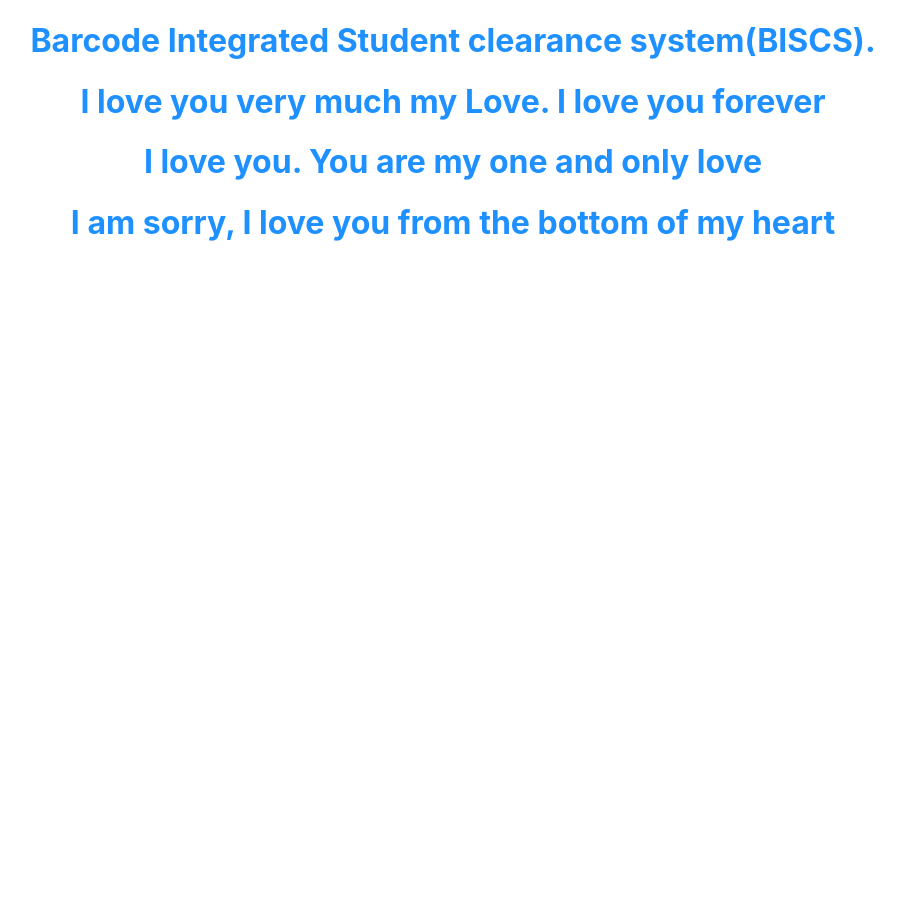
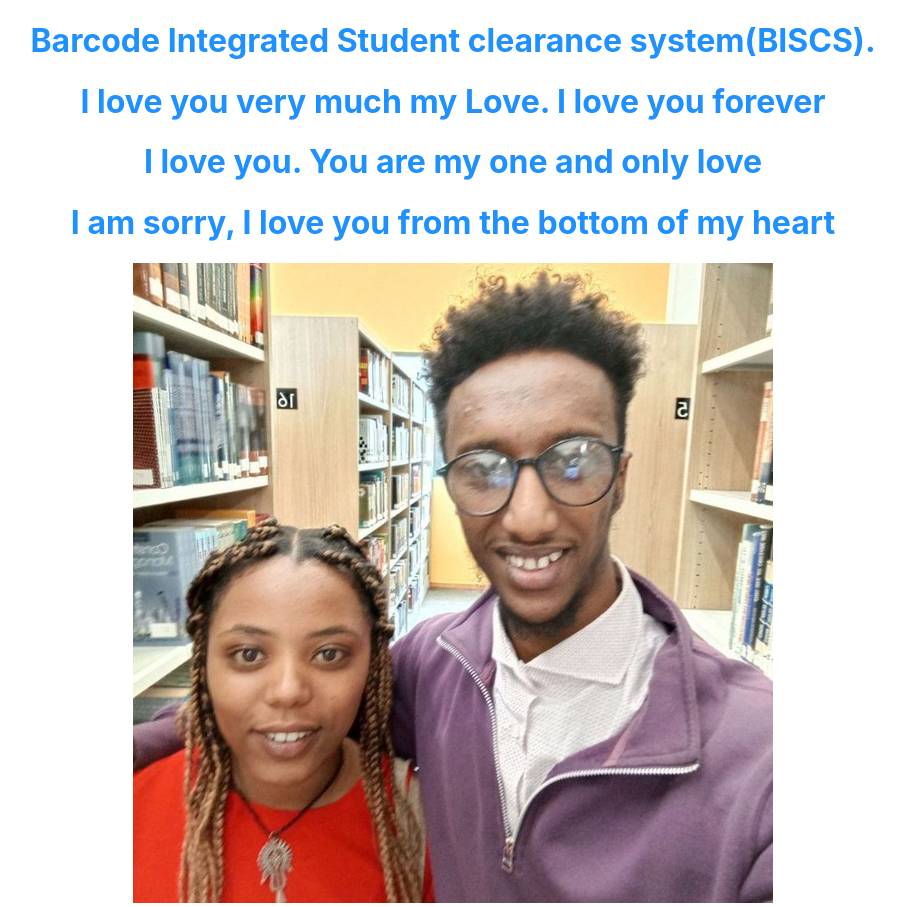
Before and after one commit to kennataddese6/BISCS, a React (Create React App) app in the folder frontend/: page / in a window 1280 px wide. Shown: the whole page, without its empty margins (187-1091 px from the left). Before the commit the page ends 800 px from the top, so only its background shows below. Built offline with nearby package versions, Linux system fonts and the light colour scheme.

Commit message:
add an image

```diff
--- a/frontend/src/App.js
+++ b/frontend/src/App.js
@@ -1,5 +1,5 @@
 import "./App.css";
-
+import love from "../src/assets/Love.jpg";
 function App() {
   return (
     <div className="Introduction">
@@ -8,6 +8,7 @@ function App() {
       <h1>I love you very much my Love. I love you forever</h1>
       <h1>I love you. You are my one and only love</h1>
       <h1>I am sorry, I love you from the bottom of my heart</h1>
+      <img src={love} alt="love" />
     </div>
   );
 }
```
Also changed, not shown: frontend/src/assets/Love.jpg (added).
